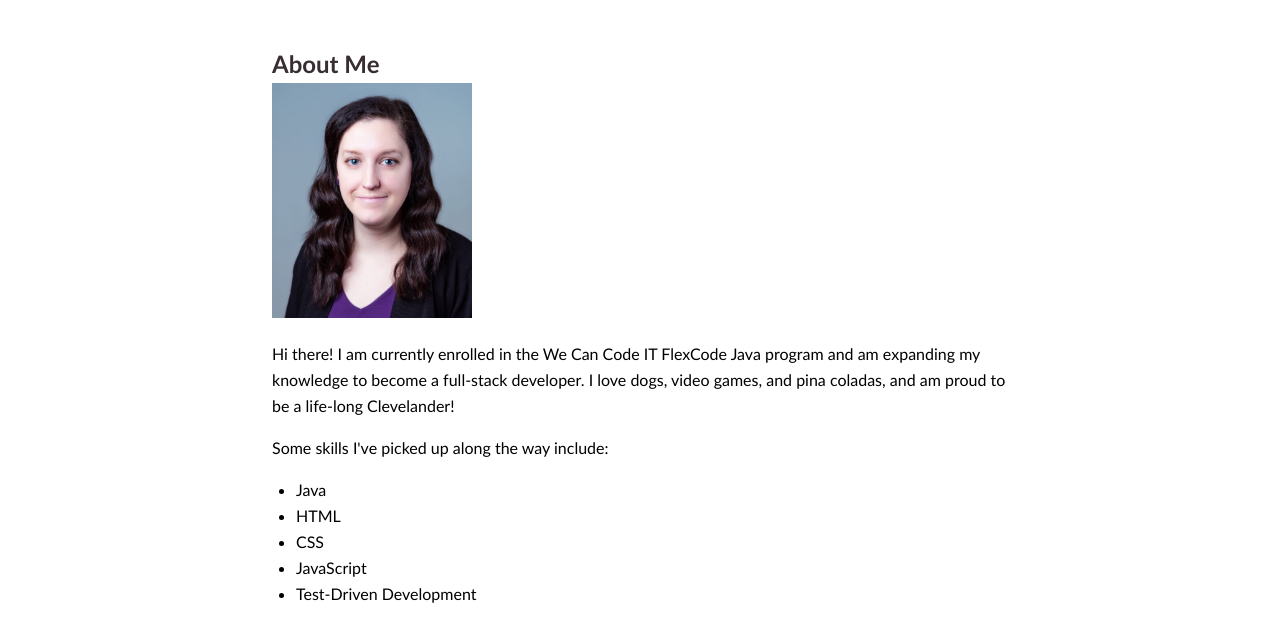
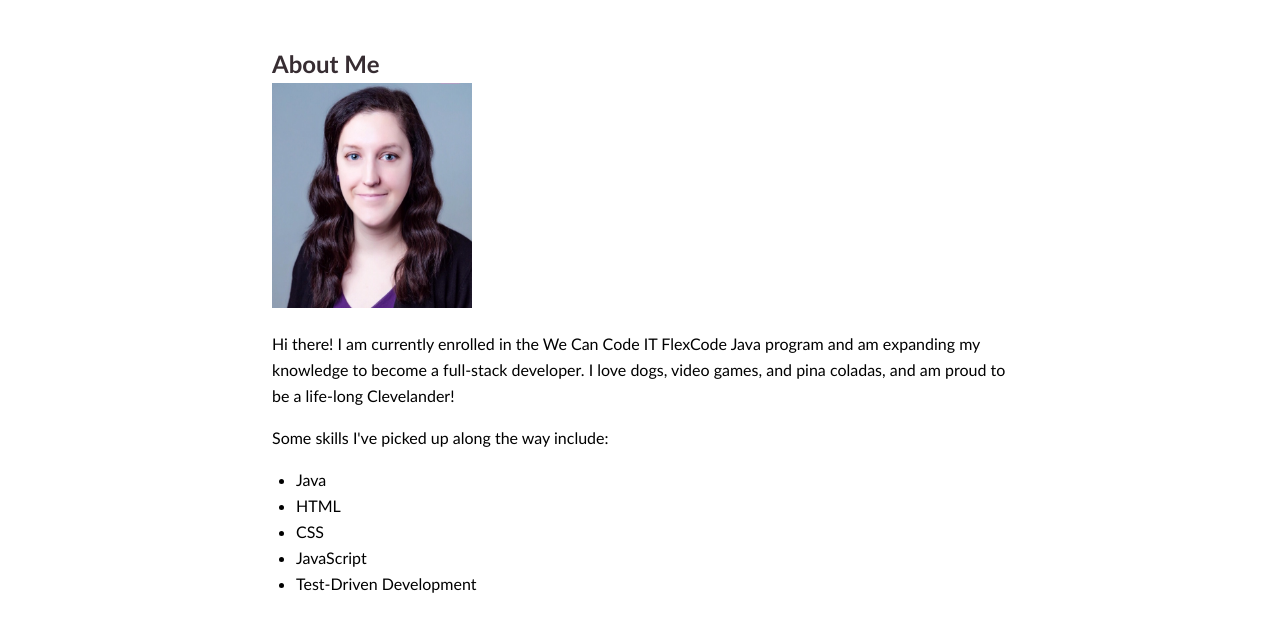
Before and after one commit to sslivka37/sslivka37.github.io, a plain HTML site: page index.html in a window 1280 px wide. Shown: the part 145-768 px from the top of the page. Drawn offline with Linux system fonts and the light colour scheme.

Commit message:
Sarah fourth commit, fixing pictures

```diff
--- a/index.html
+++ b/index.html
@@ -15,7 +15,7 @@
 	<main>
 		<section id="aboutMe">
 			<h2>About Me</h2>
-			<img src ="./images/SarahHeadshot.JPEG">
+			<img src ="./images/sarahheadshot.jpg">
 			<p>Hi there! I am currently enrolled in the We Can Code IT FlexCode Java program and am expanding my knowledge to become a full-stack developer. I love dogs, video games, and pina coladas, and am proud to be a life-long Clevelander! </p>
 			<p>Some skills I've picked up along the way include:</p>
 			<ul>
--- a/style.css
+++ b/style.css
@@ -78,7 +78,7 @@ section ul{
 }
 
 #aboutMe img{
-	height: 235px;
+	height: 225px;
 	width: 200px;
 }
 
```
Also changed, not shown: images/sarahheadshot.jpg (added).
